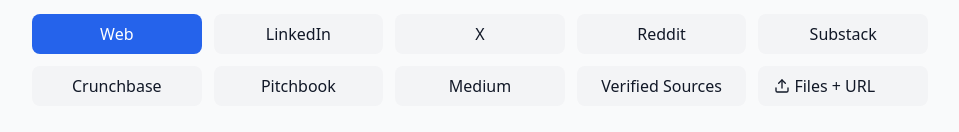
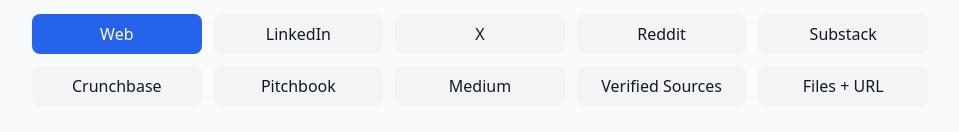
Before and after one commit to NUbivek/searchbar, a Next.js app: page / in a window 1280 px wide. Both pictures are taken after a click on the button "Open Research". Shown: the part 342-474 px from the top of the page, without its empty margins (160-1119 px from the left). Built offline with nearby package versions, Linux system fonts and the light colour scheme.

Commit message:
Fix Files + URL dropdown functionality

```diff
--- a/src/components/OpenSearch.js
+++ b/src/components/OpenSearch.js
@@ -17,7 +17,7 @@
 
   const sourceRows = [
     ['Web', 'LinkedIn', 'X', 'Reddit', 'Substack'],
-    ['Crunchbase', 'Pitchbook', 'Medium', 'Verified Sources', <span className="flex items-center gap-1"><Upload size={16} /> Files + URL</span>]
+    ['Crunchbase', 'Pitchbook', 'Medium', 'Verified Sources', 'Files + URL']
   ];
 
   const handleSearch = async (e) => {
@@ -78,7 +78,7 @@
   };
 
   const handleSourceClick = (source) => {
-    if (source === 'Upload Files + URL') {
+    if (source === 'Files + URL') {
       setShowUploadPanel(!showUploadPanel);
       return;
     }
@@ -121,7 +121,7 @@
                     type="button"
                     onClick={() => handleSourceClick(source)}
                     className={`px-4 py-2 rounded-lg transition-colors flex-1
-                      ${selectedSources.includes(source) || (source === 'Upload Files + URL' && showUploadPanel)
+                      ${selectedSources.includes(source) || (source === 'Files + URL' && showUploadPanel)
                         ? 'bg-blue-600 text-white'
                         : 'bg-gray-100 hover:bg-gray-200'}`}
                   >
```
